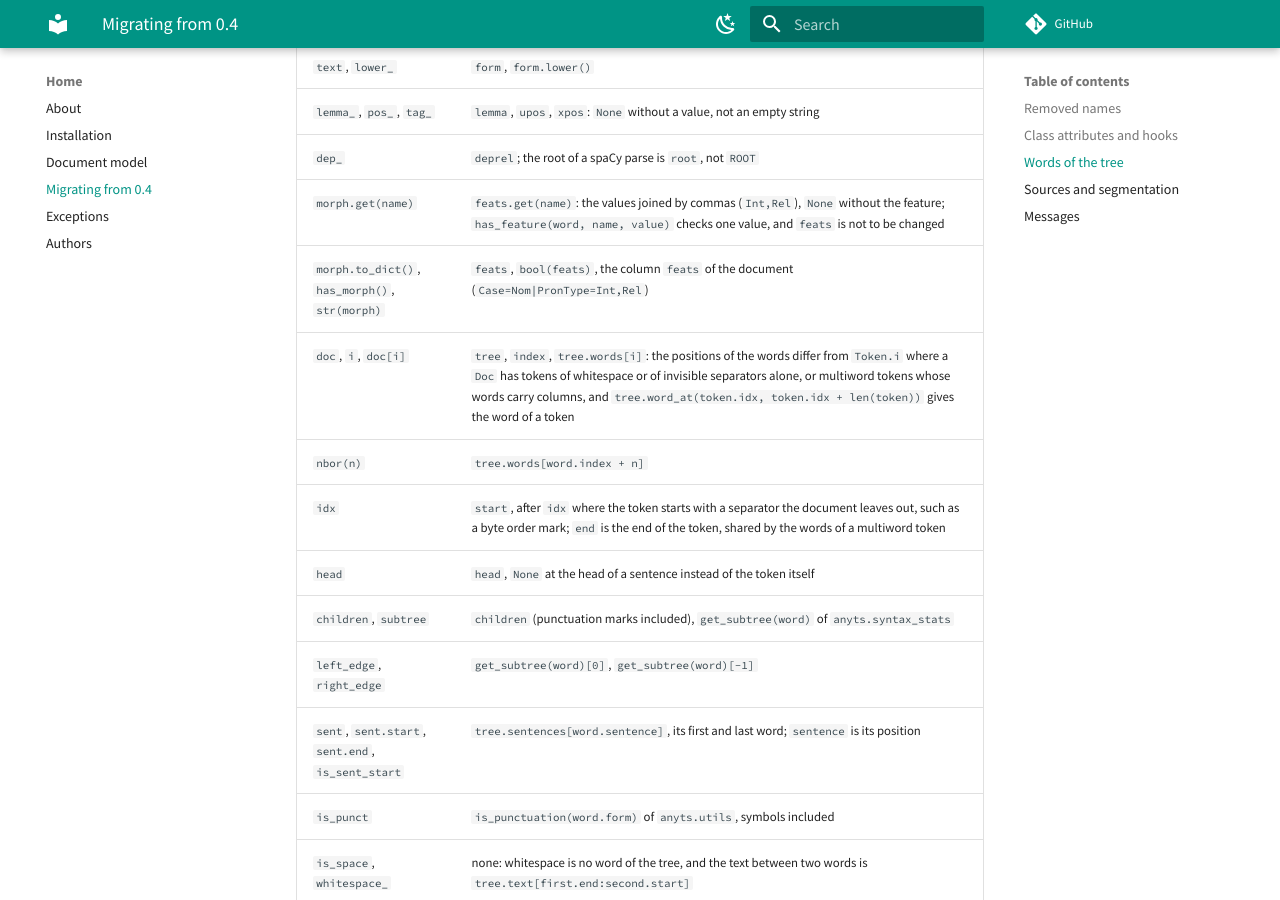
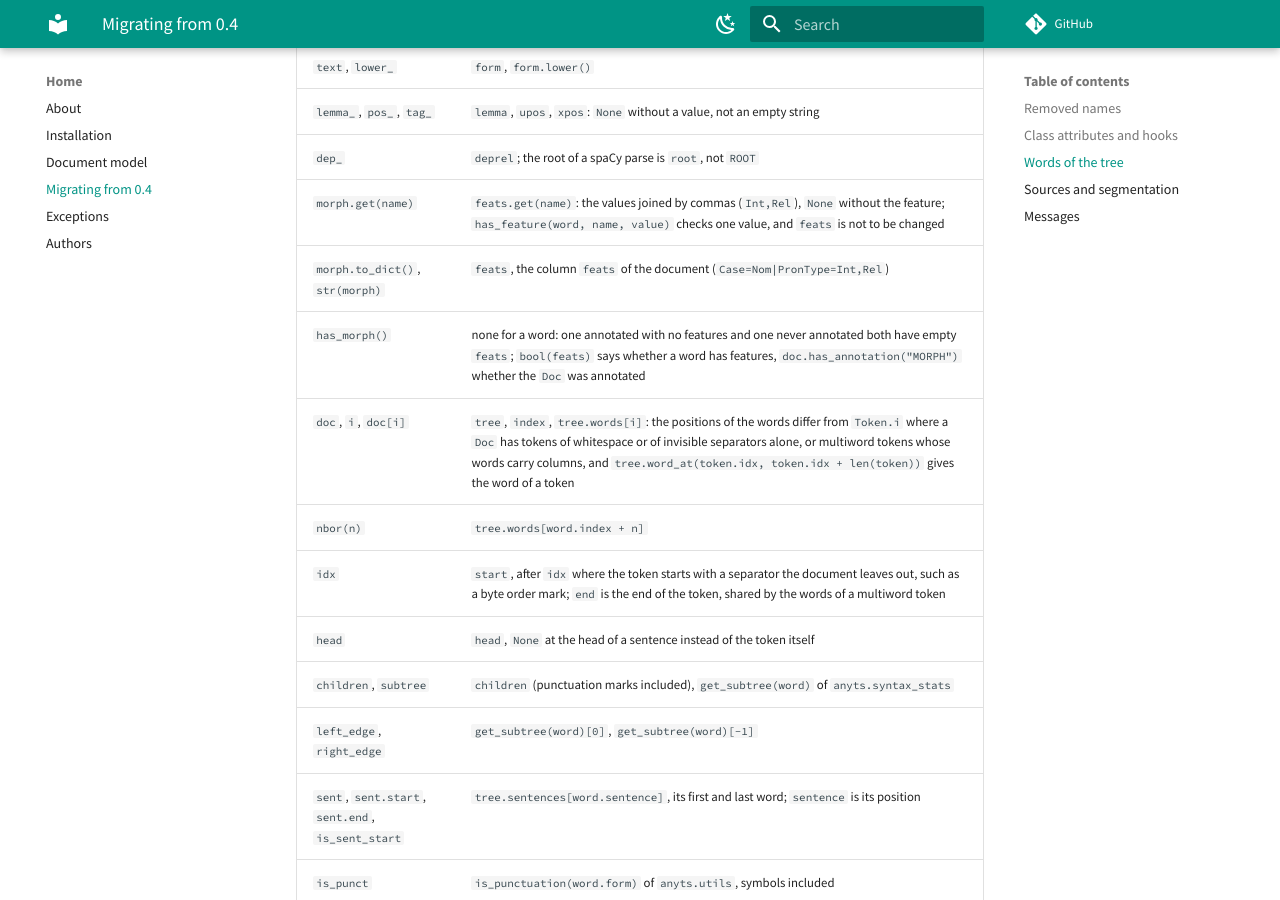
Before and after one commit to SergeyShk/anyTS, an MkDocs documentation site: the page built from docs/migration.md, in a window 1280 px wide and 900 px high, scrolled down 2618 px. Built offline with MkDocs 1.6.1 and Material for MkDocs 9.7.7, drawn with Linux system fonts in a browser that asks for light colours; comment, search, counter and statistics services are not loaded.

Commit message:
Give has_morph of a token no counterpart of a word on the migration page
Co-Authored-By: Claude Opus 5.5 <noreply@anthropic.com>

```diff
--- a/docs/migration.md
+++ b/docs/migration.md
@@ -48,7 +48,8 @@ The words of the tree of a document (`get_tree`) are `TreeWord` objects in place
 | `lemma_`, `pos_`, `tag_` | `lemma`, `upos`, `xpos`: `None` without a value, not an empty string |
 | `dep_` | `deprel`; the root of a spaCy parse is `root`, not `ROOT` |
 | `morph.get(name)` | `feats.get(name)`: the values joined by commas (`Int,Rel`), `None` without the feature; `has_feature(word, name, value)` checks one value, and `feats` is not to be changed |
-| `morph.to_dict()`, `has_morph()`, `str(morph)` | `feats`, `bool(feats)`, the column `feats` of the document (`Case=Nom|PronType=Int,Rel`) |
+| `morph.to_dict()`, `str(morph)` | `feats`, the column `feats` of the document (`Case=Nom|PronType=Int,Rel`) |
+| `has_morph()` | none for a word: one annotated with no features and one never annotated both have empty `feats`; `bool(feats)` says whether a word has features, `doc.has_annotation("MORPH")` whether the `Doc` was annotated |
 | `doc`, `i`, `doc[i]` | `tree`, `index`, `tree.words[i]`: the positions of the words differ from `Token.i` where a `Doc` has tokens of whitespace or of invisible separators alone, or multiword tokens whose words carry columns, and `tree.word_at(token.idx, token.idx + len(token))` gives the word of a token |
 | `nbor(n)` | `tree.words[word.index + n]` |
 | `idx` | `start`, after `idx` where the token starts with a separator the document leaves out, such as a byte order mark; `end` is the end of the token, shared by the words of a multiword token |
```
